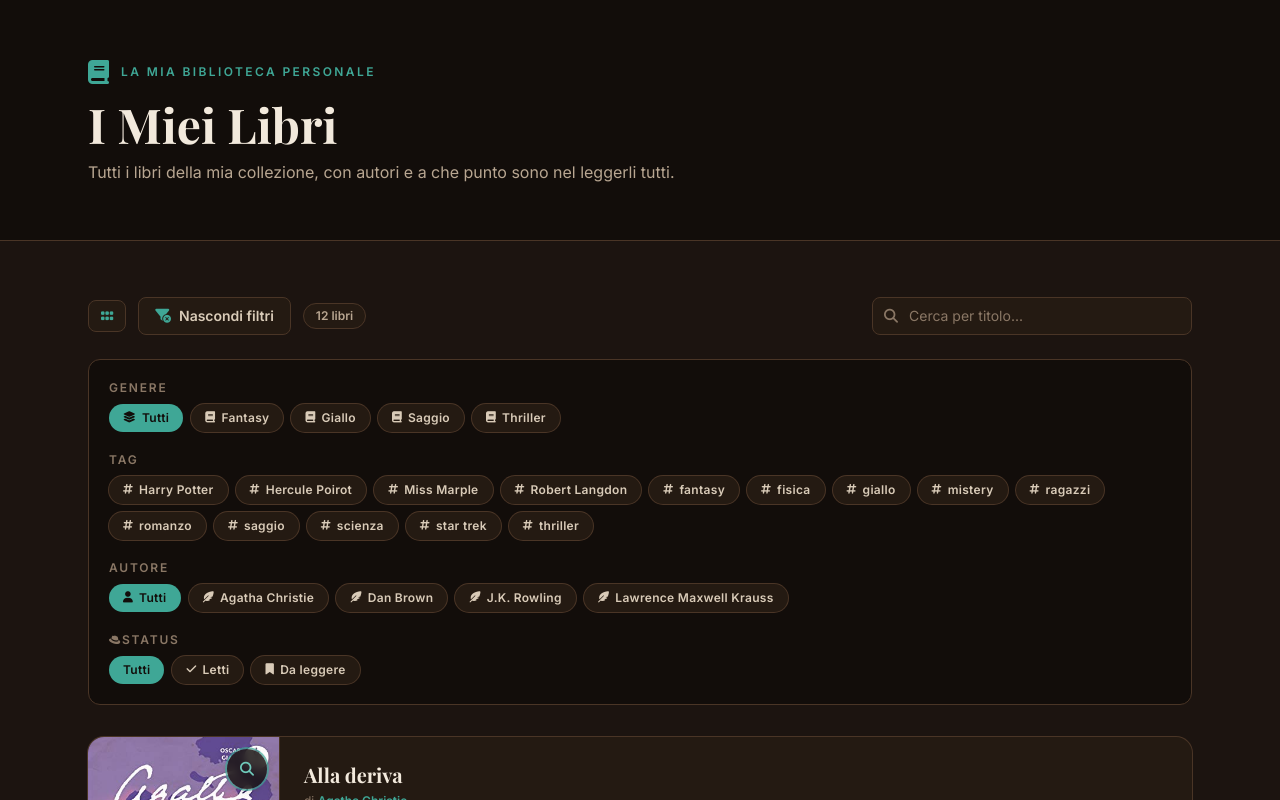
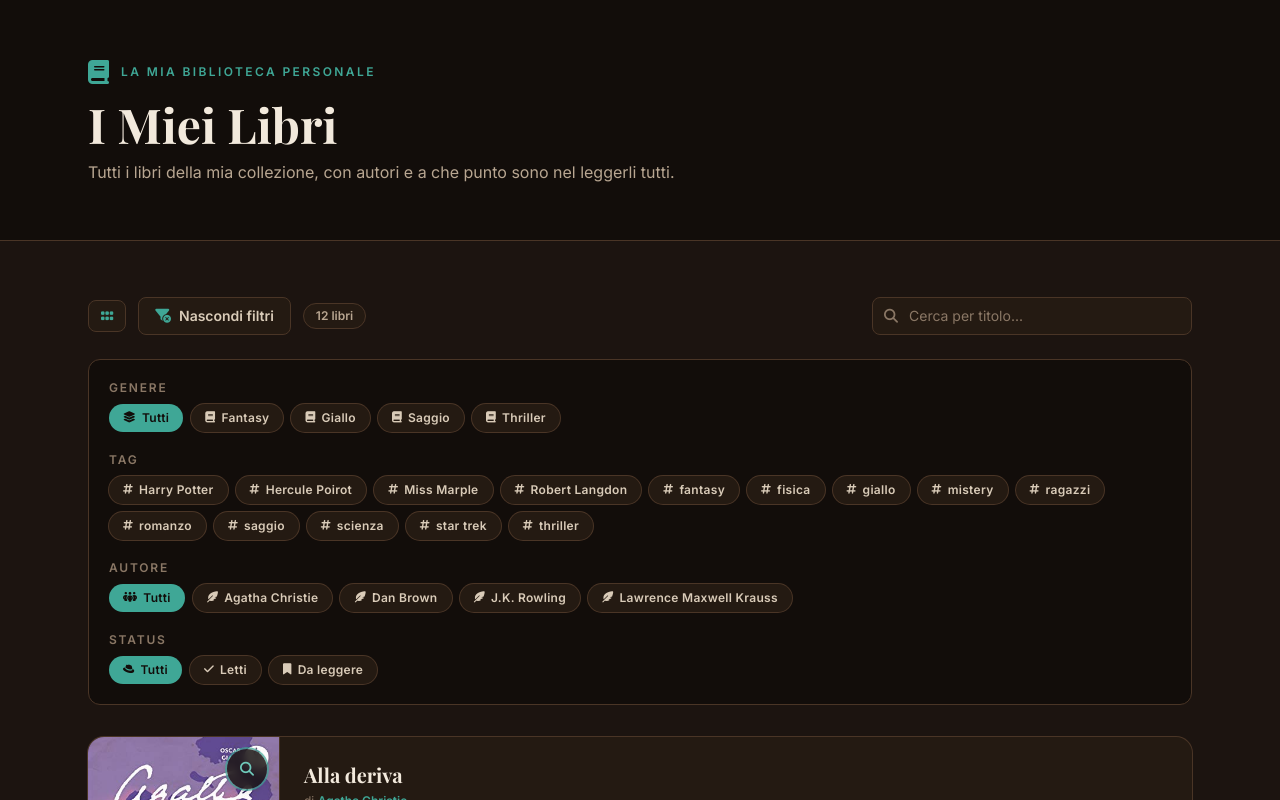
Before and after one commit to ImVinzzzz/my-book-collection, a React (Vite) app: page / in a window 1280 px wide. Both pictures are taken after a click on the button "Mostra filtri". Shown: the top 800 px of the page. Built offline with nearby package versions, Linux system fonts and the light colour scheme.

Commit message:
Update FilterBar.tsx

```diff
--- a/src/components/FilterBar.tsx
+++ b/src/components/FilterBar.tsx
@@ -110,7 +110,7 @@ export default function FilterBar({
         </span>
         <div className="flex flex-wrap gap-2">
           <button type="button" onClick={() => onAuthorChange(null)} className={chipClasses(selectedAuthorSlug === null)} aria-pressed={selectedAuthorSlug === null}>
-            <i className="fa-solid fa-user text-[0.7rem]" aria-hidden="true" />
+            <i className="fa-solid fa-people-group text-[0.7rem]" aria-hidden="true" />
             Tutti
           </button>
           {authors.map((author) => (
@@ -125,11 +125,11 @@ export default function FilterBar({
       {/* Filtro per stato "letto" */}
       <div className="flex flex-col gap-2">
         <span className="text-xs font-semibold uppercase tracking-[0.15em] text-[#8A7765]">
-          <i className="fa-brands fa-redhat text-[0.7rem]" aria-hidden="true" />
           Status
         </span>
         <div className="flex flex-wrap gap-2">
           <button type="button" onClick={() => onReadFilterChange('all')} className={chipClasses(readFilter === 'all')} aria-pressed={readFilter === 'all'}>
+            <i className="fa-brands fa-redhat text-[0.7rem]" aria-hidden="true" />
             Tutti
           </button>
           <button type="button" onClick={() => onReadFilterChange('read')} className={chipClasses(readFilter === 'read')} aria-pressed={readFilter === 'read'}>
```
